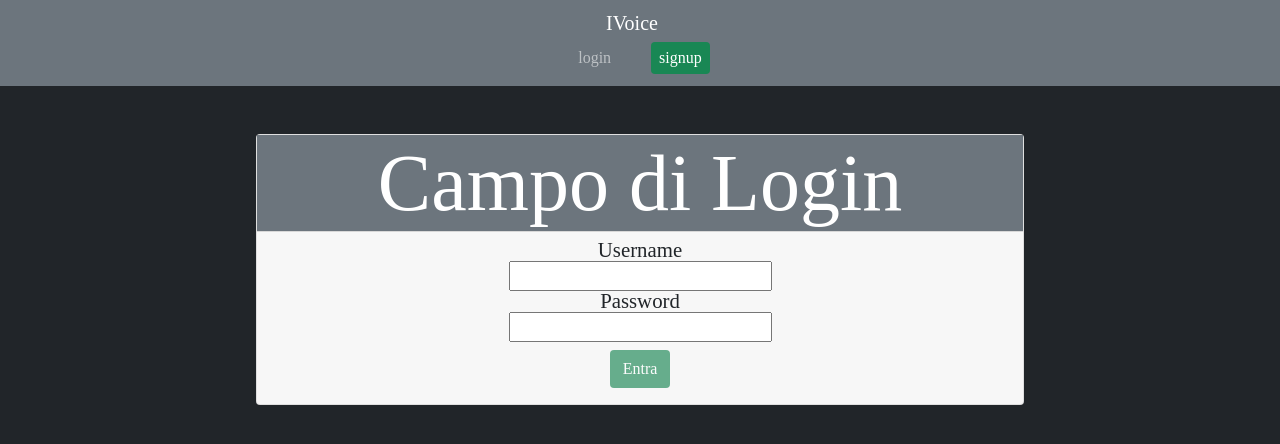
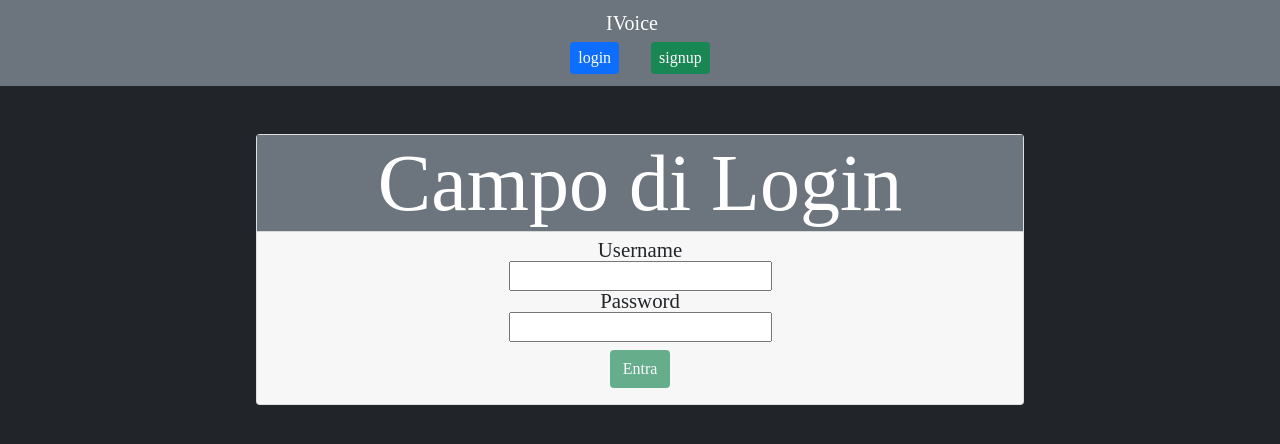
Before and after one commit to Livarbesaru/FE0222B_Progetto_Finale, an Angular app: page /login in a window 1280 px wide. Shown: the top 444 px of the page. Built offline with nearby package versions, Linux system fonts and the light colour scheme; what @auth0/angular-jwt would draw is missing.

Commit message:
Update navbar.component.html

```diff
--- a/src/app/components/navbar/navbar.component.html
+++ b/src/app/components/navbar/navbar.component.html
@@ -9,8 +9,8 @@
       <li class="nav-item m-1">
         <a class="nav-link" [routerLink]="['/']" *ngIf="isLoggedIn">Home</a>
       </li>
-      <li class="nav-item m-1">
-        <a class="nav-link" [routerLink]="['/login']" *ngIf="!isLoggedIn">login</a>
+      <li class="nav-item bg-primary text-white rounded m-1">
+        <a class="nav-link text-white" [routerLink]="['/login']" *ngIf="!isLoggedIn">login</a>
       </li>
       <li class="nav-item m-1">
         <a class="nav-link" [routerLink]="['/utenti']" *ngIf="isLoggedIn">utenti</a>
```
